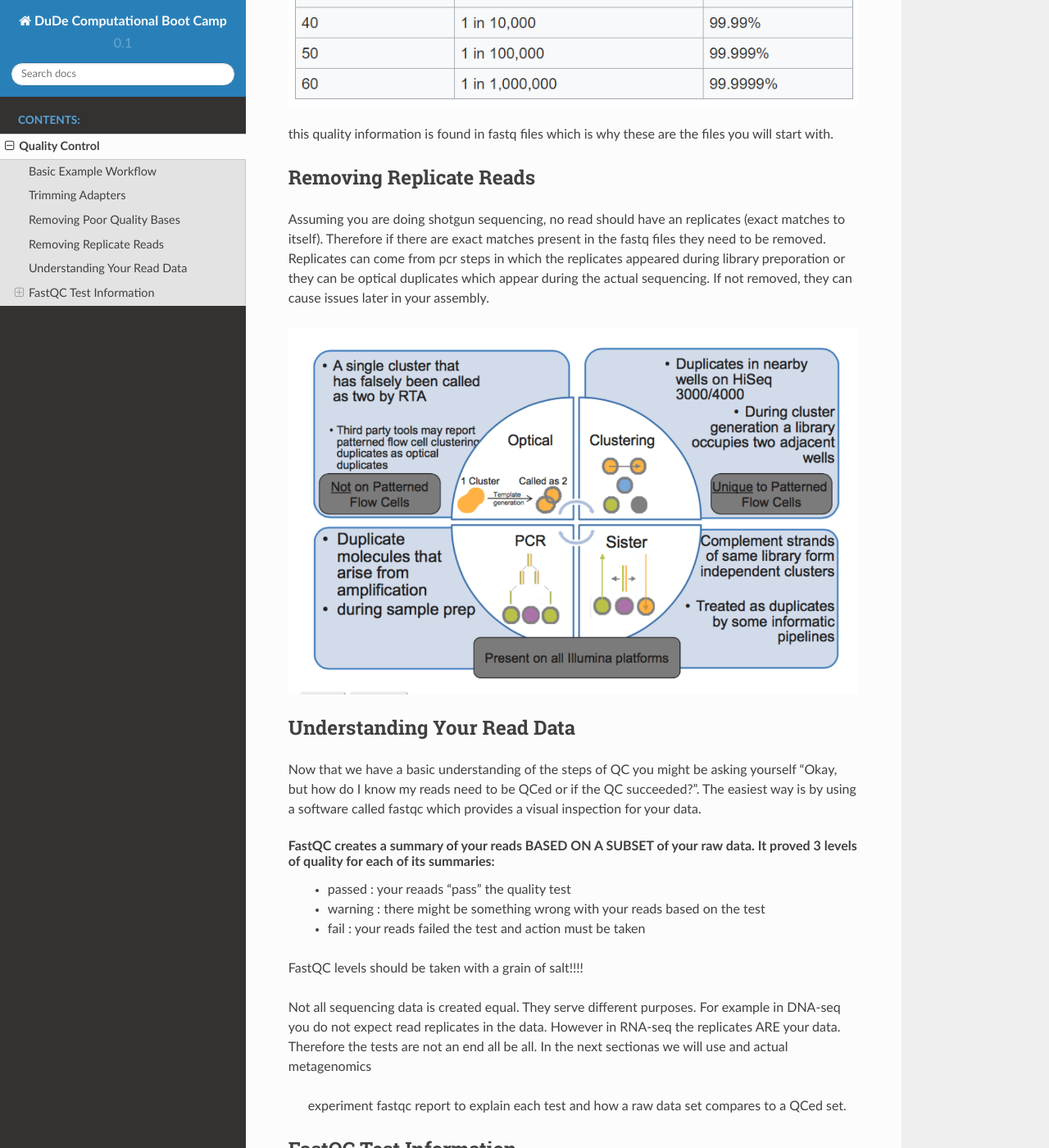
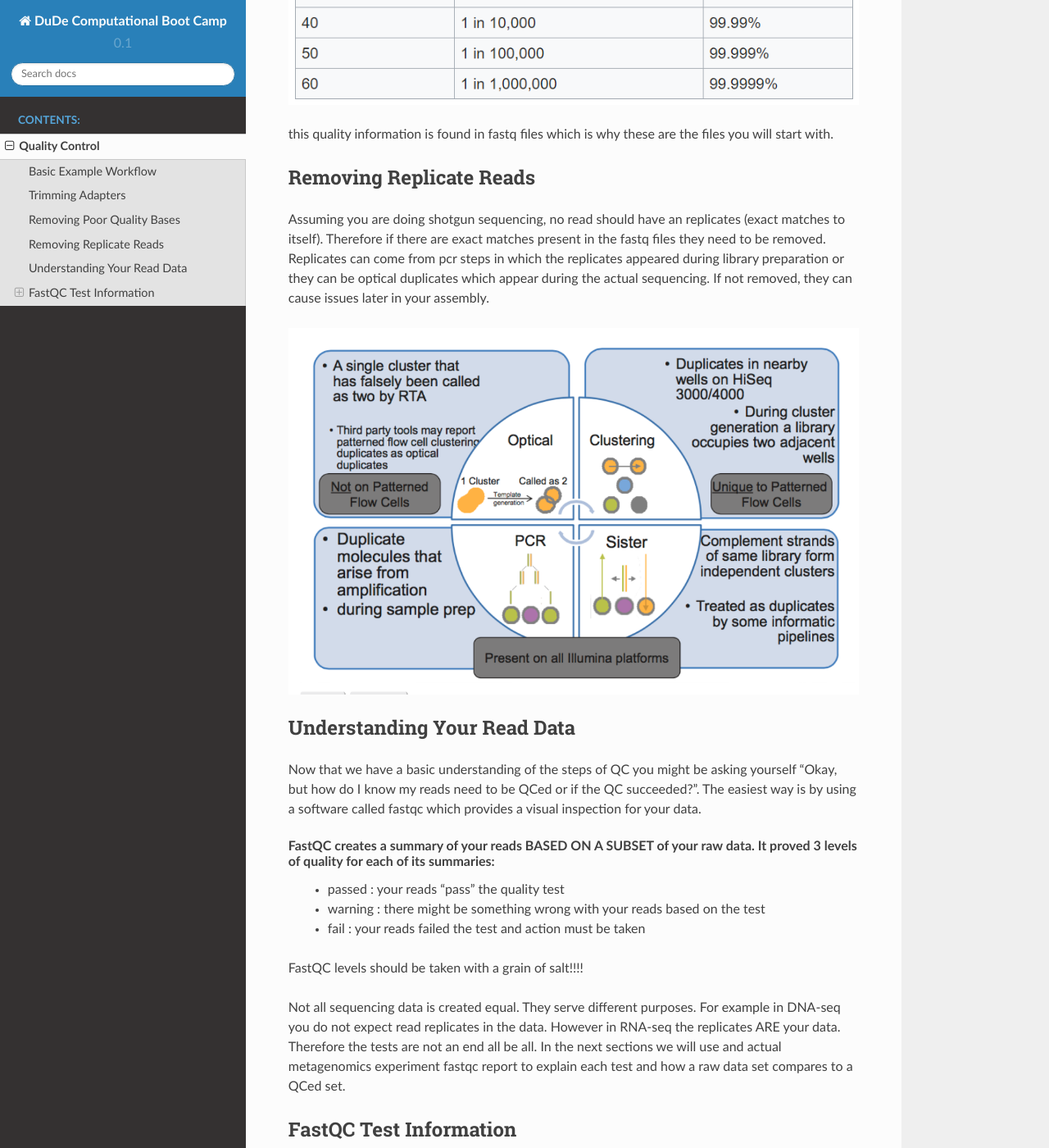
Before and after one commit to DenefLab/Computational-boot-camp, a Sphinx documentation site: the page built from docs/source/QualityControl.rst, in a window 1280 px wide and 1400 px high, scrolled down 1012 px. Shown: the whole window at 82% size. Built offline with Sphinx 7.4.7 and the Read the Docs theme 2.0.0, drawn with Linux system fonts in a browser that asks for light colours; formulas are drawn with MathJax 3; some of the changed text lies outside the part shown.

Commit message:
spell check and line spacing fix

```diff
--- a/docs/source/QualityControl.rst
+++ b/docs/source/QualityControl.rst
@@ -32,7 +32,7 @@ this quality information is found in fastq files which is why these are the file
 Removing Replicate Reads
 -------------------------
 Assuming you are doing shotgun sequencing, no read should have an replicates (exact matches to itself). Therefore if there are exact matches present
-in the fastq files they need to be removed. Replicates can come from pcr steps in which the replicates appeared during library preporation or they
+in the fastq files they need to be removed. Replicates can come from pcr steps in which the replicates appeared during library preparation or they
 can be optical duplicates which appear during the actual sequencing. If not removed, they can cause issues later in your assembly.
 
 .. image:: ./images/Screenshot_6.png
@@ -43,15 +43,15 @@ Now that we have a basic understanding of the steps of QC you might be asking yo
 if the QC succeeded?". The easiest way is by using a software called fastqc which provides a visual inspection for your data.
 
 FastQC creates a summary of your reads BASED ON A SUBSET of your raw data. It proved 3 levels of quality for each of its summaries:
-    - passed : your reaads "pass" the quality test
+    - passed : your reads "pass" the quality test
     - warning : there might be something wrong with your reads based on the test
     - fail : your reads failed the test and action must be taken
 
 FastQC levels should be taken with a grain of salt!!!!
 
 Not all sequencing data is created equal. They serve different purposes. For example in DNA-seq you do not expect read replicates in the data.
-However in RNA-seq the replicates ARE your data. Therefore the tests are not an end all be all. In the next sectionas we will use and actual metagenomics
- experiment fastqc report to explain each test and how a raw data set compares to a QCed set.
+However in RNA-seq the replicates ARE your data. Therefore the tests are not an end all be all. In the next sections we will use and actual metagenomics
+experiment fastqc report to explain each test and how a raw data set compares to a QCed set.
 
 FastQC Test Information
 -----------------------------
```
Also changed, not shown: other parts of docs/source/QualityControl.rst (+2 -2 lines).
